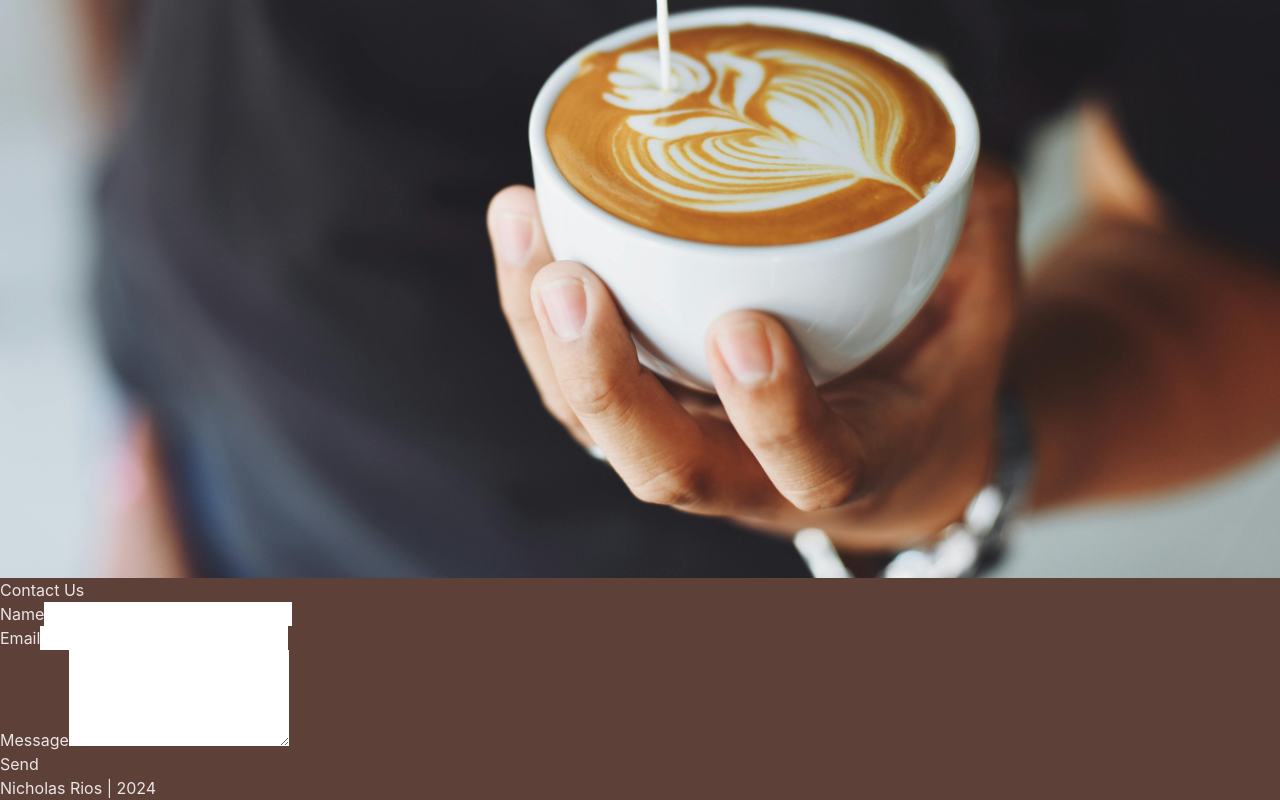
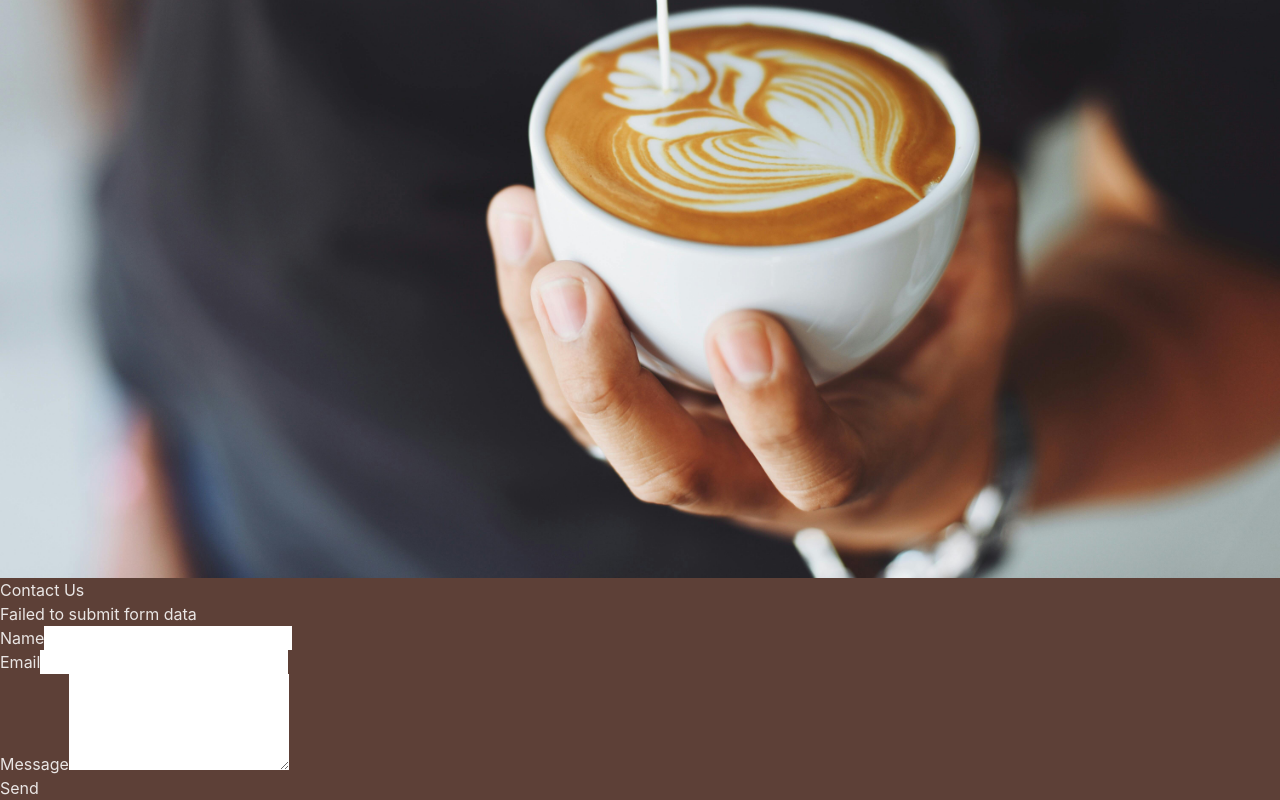
Before and after one commit to RiosNicholas/andean-coffeehouse, a React (Vite) app in the folder andean-coffeehouse/: page /contact in a window 1280 px wide. Both pictures are taken after typing "Sample", "name@example.com", "Sample" into the empty fields and a click on the button "Send". Shown: the part 444-1244 px from the top of the page. Built offline with nearby package versions, Linux system fonts and the light colour scheme; no server answers.

Commit message:
Update API endpoint

```diff
--- a/andean-coffeehouse/src/components/ContactForm.jsx
+++ b/andean-coffeehouse/src/components/ContactForm.jsx
@@ -3,6 +3,7 @@ import axios from "axios";
 
 const ContactForm = () => {
     const [formData, setFormData] = useState({ name: '', email: '', message: '' });
+    const [error, setError] = useState(null);
 
     const handleChange = (event) => {
         setFormData({
@@ -15,18 +16,22 @@ const ContactForm = () => {
         event.preventDefault();
 
         try {
-            await axios.post('http://localhost:80/api/emails/save', formData);
-            console.log("Form data submitted successfully:", formData);
+            const response = await axios.post('http://localhost/api/index.php', formData);
+            console.log("Form data submitted successfully:", response.data);
+            alert('Form data submitted successfully');
 
             // Resetting form data after successful submission
             setFormData({ name: '', email: '', message: '' });
         } catch (error) {
             console.error("Error submitting form data:", error);
+            setError("Failed to submit form data");
         }
-    }
+    };
+
     return (
         <form onSubmit={handleSubmit} className="w-full px-16 lg:px-32 py-8 bg-gray-100 shadow">
             <h1 className="mb-4 text-3xl font-extrabold uppercase text-black">Contact Us</h1>
+            {error && <div className="text-red-600">{error}</div>}
             <div className="flex w-full">
                 <div className="m-2 w-1/2">
                     <label
```
